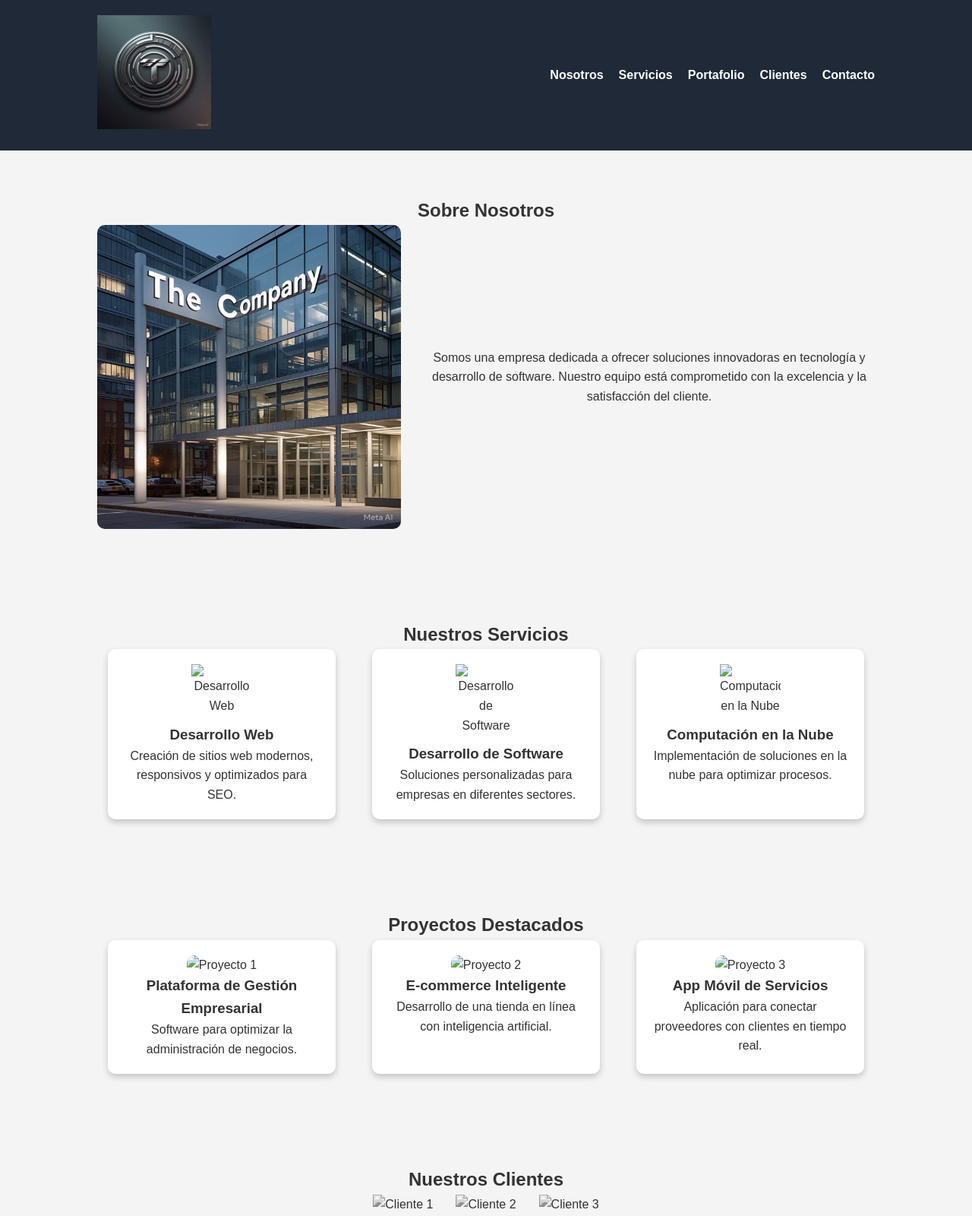
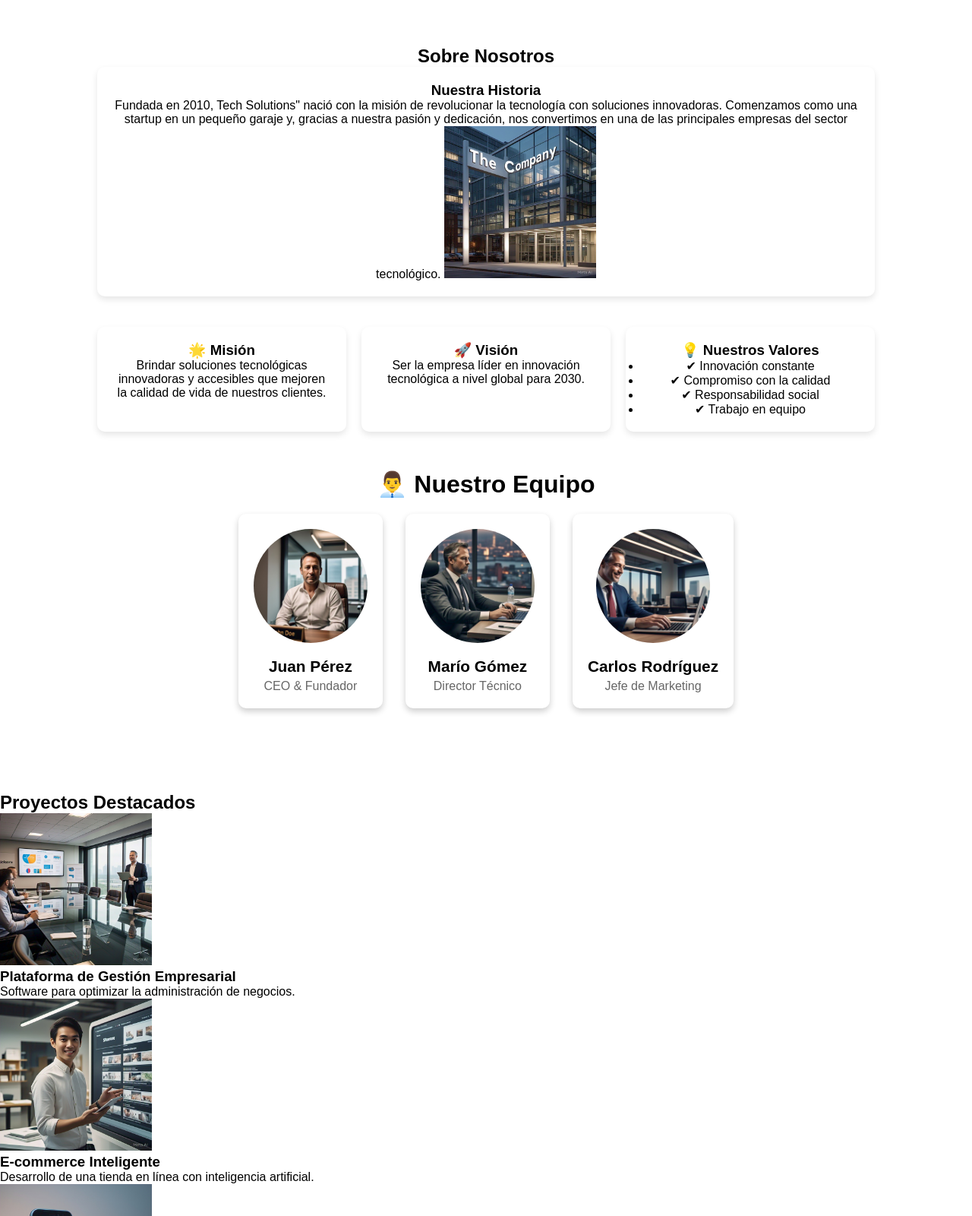
Before and after one commit to Fernando4974/PaginaWebColaborativa, a plain HTML site: page index.html in a window 1280 px wide. Shown: the top 1600 px of the page at 76% size. Drawn offline with Linux system fonts and the light colour scheme.

Commit message:
nuevos cambios

```diff
--- a/index.html
+++ b/index.html
@@ -10,94 +10,140 @@
 
 
         <header>
-            <div class="logo">
-                <img src="/img/LOGO PORTAFOLIO.jpeg" width = "200px" alt="logo">
-            </div>
-            <nav>
-                <ul>
-                    <li><a href="#nosotros">Nosotros</a></li>
-                    <li><a href="#servicios">Servicios</a></li>
-                    <li><a href="#portafolio">Portafolio</a></li>
-                    <li><a href="#clientes">Clientes</a></li>
-                    <li><a href="#contacto">Contacto</a></li>
-                </ul>
-            </nav>
+
+
         </header>
 
+        <section id="sobre-nosotros">
+            <h2>Sobre Nosotros</h2>
 
-        <section id="nosotros">
-            <h2>Sobre Nosotros</h2>
-            <div class="contenedor-nosotros">
-                <img src="/img/foto empresa.jpeg" alt="Imagen de la empresa">
-                <p>Somos una empresa dedicada a ofrecer soluciones innovadoras en tecnología y desarrollo de software. Nuestro equipo está comprometido con la excelencia y la satisfacción del cliente.</p>
+            <!-- Historia de la empresa -->
+            <div class="historia">
+                <h3>Nuestra Historia</h3>
+                <p>
+                    Fundada en 2010, Tech Solutions&quot nació con la misión de revolucionar la tecnología con soluciones innovadoras.
+                    Comenzamos como una startup en un pequeño garaje y, gracias a nuestra pasión y dedicación, nos
+                    convertimos en una de las principales empresas del sector tecnológico.
+                    <img src="/img/foto empresa.jpeg"width="200px" alt="">
+                </p>
+            </div>
+
+            <!-- Misión, Visión y Valores -->
+            <div class="mision-vision-valores">
+                <div class="mision">
+                    <h3>🌟 Misión</h3>
+                    <p>
+                        Brindar soluciones tecnológicas innovadoras y accesibles que mejoren la calidad de vida de nuestros clientes.
+                    </p>
+                </div>
+                <div class="vision">
+                    <h3>🚀 Visión</h3>
+                    <p>
+                        Ser la empresa líder en innovación tecnológica a nivel global para 2030.
+                    </p>
+                </div>
+                <div class="valores">
+                    <h3>💡 Nuestros Valores</h3>
+                    <ul>
+                        <li>✔ Innovación constante</li>
+                        <li>✔ Compromiso con la calidad</li>
+                        <li>✔ Responsabilidad social</li>
+                        <li>✔ Trabajo en equipo</li>
+                    </ul>
+                </div>
+            </div>
+
+            <!-- Equipo de Trabajo -->
+            <div class="equipo">
+                <h3>👨‍💼 Nuestro Equipo</h3>
+                <div class="miembros">
+                    <div class="miembro">
+                        <img src="/img/WhatsApp Image 2025-03-12 at 10.15.31 AM.jpeg" width ="200px"alt="Foto de Juan Pérez">
+                        <h4>Juan Pérez</h4>
+                        <p>CEO & Fundador</p>
+                    </div>
+                    <div class="miembro">
+                        <img src="/img/WhatsApp Image 2025-03-12 at 10.18.56 AM.jpeg" width ="200px" alt="Foto de María Gómez">
+                        <h4>Marío Gómez</h4>
+                        <p>Director Técnico</p>
+                    </div>
+                    <div class="miembro">
+                        <img src="/img/WhatsApp Image 2025-03-12 at 10.16.31 AM.jpeg" width ="200px"alt ="foto Carlos Rodríguez">
+                        <h4>Carlos Rodríguez</h4>
+                        <p>Jefe de Marketing</p>
+                    </div>
+                </div>
             </div>
         </section>
 
-        <!-- ✅ SECCIÓN SERVICIOS -->
-        <section id="servicios">
-            <h2>Nuestros Servicios</h2>
-            <div class="contenedor-servicios">
-                <div class="servicio">
-                    <img src="img/desarrollo-web.png" alt="Desarrollo Web">
-                    <h3>Desarrollo Web</h3>
-                    <p>Creación de sitios web modernos, responsivos y optimizados para SEO.</p>
-                </div>
-                <div class="servicio">
-                    <img src="img/desarrollo-software.png" alt="Desarrollo de Software">
-                    <h3>Desarrollo de Software</h3>
-                    <p>Soluciones personalizadas para empresas en diferentes sectores.</p>
-                </div>
-                <div class="servicio">
-                    <img src="img/cloud.png" alt="Computación en la Nube">
-                    <h3>Computación en la Nube</h3>
-                    <p>Implementación de soluciones en la nube para optimizar procesos.</p>
-                </div>
-            </div>
-        </section>
+
+
 
         <!-- ✅ SECCIÓN PORTAFOLIO DE PROYECTOS -->
         <section id="portafolio">
             <h2>Proyectos Destacados</h2>
             <div class="contenedor-portafolio">
                 <div class="proyecto">
-                    <img src="img/proyecto1.jpg" alt="Proyecto 1">
+                    <img src="/img/proyecto 1.jpeg"width ="200px" alt="Proyecto 1">
                     <h3>Plataforma de Gestión Empresarial</h3>
                     <p>Software para optimizar la administración de negocios.</p>
                 </div>
                 <div class="proyecto">
-                    <img src="img/proyecto2.jpg" alt="Proyecto 2">
+                    <img src="/img/ecommerce.jpeg"width ="200px" alt="Proyecto 2">
                     <h3>E-commerce Inteligente</h3>
                     <p>Desarrollo de una tienda en línea con inteligencia artificial.</p>
                 </div>
                 <div class="proyecto">
-                    <img src="img/proyecto3.jpg" alt="Proyecto 3">
+                    <img src="/img/WhatsApp Image 2025-03-12 at 10.08.07 AM.jpeg" width ="200px"alt="Proyecto 3">
                     <h3>App Móvil de Servicios</h3>
                     <p>Aplicación para conectar proveedores con clientes en tiempo real.</p>
                 </div>
             </div>
         </section>
 
-        <!-- ✅ SECCIÓN CLIENTES -->
-        <section id="clientes">
-            <h2>Nuestros Clientes</h2>
-            <div class="contenedor-clientes">
-                <img src="img/cliente1.png" alt="Cliente 1">
-                <img src="img/cliente2.png" alt="Cliente 2">
-                <img src="img/cliente3.png" alt="Cliente 3">
+    <!-- ✅ SECCIÓN COMENTARIOS -->
+<section id="comentarios">
+    <h2>🗨️ Opiniones de Nuestros Clientes</h2>
+    <div class="contenedor-comentarios">
+
+        <div class="comentario">
+            <img src="/img/WhatsApp Image 2025-03-12 at 10.18.56 AM.jpeg" alt="Foto de Cliente 1">
+            <div class="contenido-comentario">
+                <h4>Marío Fernández</h4>
+                <p>"Excelente servicio, muy profesionales y atentos a cada detalle. 100% recomendado!"</p>
             </div>
-        </section>
+        </div>
 
-        <!-- ✅ SECCIÓN CONTACTO -->
-        <section id="contacto">
-            <h2>Contáctanos</h2>
-            <p>Déjanos un mensaje y te responderemos lo antes posible.</p>
-            <form>
-                <input type="text" placeholder="Nombre" required>
-                <input type="email" placeholder="Correo Electrónico" required>
-                <textarea placeholder="Tu mensaje" required></textarea>
-                <button type="submit">Enviar</button>
-            </form>
-        </section>
+        <div class="comentario">
+            <img src="/img/WhatsApp Image 2025-03-12 at 10.15.31 AM.jpeg" alt="Foto de Cliente 2">
+            <div class="contenido-comentario">
+                <h4>Carlos Gómez</h4>
+                <p>"La mejor empresa con la que he trabajado. Calidad, puntualidad y un trato excepcional."</p>
+            </div>
+        </div>
+
+        <div class="comentario">
+            <img src="/img/WhatsApp Image 2025-03-12 at 10.16.31 AM.jpeg" alt="Foto de Cliente 3">
+            <div class="contenido-comentario">
+                <h4>Andres Ramírez</h4>
+                <p>"Increíble atención al cliente y soluciones innovadoras. ¡Definitivamente volveré a contratar sus servicios!"</p>
+            </div>
+        </div>
+
+    </div>
+
+    <!-- Formulario para agregar nuevos comentarios -->
+    <div class="formulario-comentarios">
+        <h3>📝 Deja tu Comentario</h3>
+        <form>
+            <input type="text" placeholder="Tu Nombre" required>
+            <textarea placeholder="Escribe tu comentario aquí..." required></textarea>
+            <button type="submit">Enviar Comentario</button>
+        </form>
+    </div>
+</section>
+
+
 
 
 
--- a/style.css
+++ b/style.css
@@ -3,130 +3,154 @@
     margin: 0;
     padding: 0;
     box-sizing: border-box;
-    font-family: 'Arial', sans-serif;
+    font-family: Arial, sans-serif;
 }
 
-body {
-    background-color: #f4f4f4;
-    color: #333;
-    line-height: 1.6;
-}
-
-/* 🔹 HEADER */
-header {
-    display: flex;
-    justify-content: space-between;
-    align-items: center;
-    background-color: #1f2937;
-    padding: 20px 10%;
-}
-
-header .logo img {
-    max-width: 150px;
-}
-
-nav ul {
-    list-style: none;
-    display: flex;
-    gap: 20px;
-}
-
-nav ul li {
-    display: inline;
-}
-
-nav ul li a {
-    color: #fff;
-    text-decoration: none;
-    font-weight: bold;
-    transition: color 0.3s;
-}
-
-nav ul li a:hover {
-    color: #38bdf8;
-}
-
-/* 🔹 SECCIONES */
-section {
+/* 🔹 Sección General */
+#sobre-nosotros {
     padding: 60px 10%;
     text-align: center;
 }
 
-/* 🔹 SECCIÓN NOSOTROS */
-.contenedor-nosotros {
-    display: flex;
-    align-items: center;
-    gap: 30px;
-    justify-content: center;
+/* 🔹 Historia */
+.historia {
+    margin-bottom: 40px;
+    padding: 20px;
+    border-radius: 10px;
+    box-shadow: 0 4px 8px rgba(0, 0, 0, 0.1);
 }
 
-.contenedor-nosotros img {
-    max-width: 400px;
-    border-radius: 10px;
+/* 🔹 Misión, Visión y Valores */
+.mision-vision-valores {
+    display: flex;
+    justify-content: space-between;
+    gap: 20px;
+    flex-wrap: wrap;
 }
 
-/* 🔹 SECCIÓN SERVICIOS */
-.contenedor-servicios {
-    display: flex;
-    justify-content: space-around;
-    flex-wrap: wrap;
-    gap: 20px;
-}
-
-.servicio {
-    background: white;
+.mision, .vision, .valores {
+    flex: 1;
+    min-width: 250px;
     padding: 20px;
     border-radius: 10px;
     text-align: center;
-    max-width: 300px;
-    box-shadow: 0 4px 8px rgba(0, 0, 0, 0.2);
+    box-shadow: 0 4px 8px rgba(0, 0, 0, 0.1);
+    transition: transform 0.3s ease-in-out;
+}
+/* 🔹 SECCIÓN EQUIPO */
+.equipo {
+    text-align: center;
+    padding: 50px 10%;
 }
 
-.servicio img {
-    max-width: 80px;
-    margin-bottom: 10px;
+.equipo h3 {
+    font-size: 2em;
+    margin-bottom: 20px;
 }
 
-/* 🔹 SECCIÓN PORTAFOLIO */
-.contenedor-portafolio {
+/* 🔹 CONTENEDOR FLEXIBLE PARA LOS MIEMBROS */
+.miembros {
     display: flex;
-    justify-content: space-around;
-    flex-wrap: wrap;
-    gap: 20px;
+    justify-content: center; /* Centra los elementos */
+    gap: 30px; /* Espacio entre miembros */
+    flex-wrap: wrap; /* Permite que los elementos se ajusten en pantallas pequeñas */
 }
 
-.proyecto {
-    background: white;
+/* 🔹 ESTILO PARA CADA MIEMBRO */
+.miembro {
+    background: #fff;
     padding: 20px;
     border-radius: 10px;
     text-align: center;
-    max-width: 300px;
     box-shadow: 0 4px 8px rgba(0, 0, 0, 0.2);
+    max-width: 250px; /* Evita que sean demasiado anchos */
+    transition: transform 0.3s ease-in-out, box-shadow 0.3s ease-in-out;
 }
 
-.proyecto img {
-    max-width: 100%;
-    border-radius: 10px;
+.miembro:hover {
+    transform: translateY(-5px);
+    box-shadow: 0 6px 12px rgba(0, 0, 0, 0.25);
 }
 
-/* 🔹 SECCIÓN CLIENTES */
-.contenedor-clientes {
-    display: flex;
-    justify-content: center;
-    gap: 30px;
+/* 🔹 IMÁGENES REDONDEADAS */
+.miembro img {
+    width: 100%;
+    max-width: 150px; /* Tamaño máximo */
+    height: 150px;
+    object-fit: cover;
+    border-radius: 50%;
+    margin-bottom: 15px;
 }
 
-.contenedor-clientes img {
-    max-width: 150px;
-    filter: grayscale(100%);
-    transition: filter 0.3s;
+/* 🔹 TEXTO DE LOS MIEMBROS */
+.miembro h4 {
+    font-size: 1.3em;
+    margin-bottom: 5px;
 }
 
-.contenedor-clientes img:hover {
-    filter: grayscale(0%);
+.miembro p {
+    font-size: 1em;
+    color: #666;
+}
+/* 🔹 SECCIÓN COMENTARIOS */
+#comentarios {
+    text-align: center;
+    padding: 50px 10%;
 }
 
-/* 🔹 SECCIÓN CONTACTO */
+#comentarios h2 {
+    font-size: 2em;
+    margin-bottom: 20px;
+}
+
+/* 🔹 CONTENEDOR DE COMENTARIOS */
+.contenedor-comentarios {
+    display: flex;
+    flex-direction: column;
+    gap: 20px;
+    align-items: center;
+}
+
+/* 🔹 ESTILO PARA CADA COMENTARIO */
+.comentario {
+    display: flex;
+    align-items: center;
+    background: #fff;
+    padding: 20px;
+    border-radius: 10px;
+    max-width: 600px;
+    width: 100%;
+    box-shadow: 0 4px 8px rgba(0, 0, 0, 0.2);
+    gap: 15px;
+}
+
+.comentario img {
+    width: 60px;
+    height: 60px;
+    border-radius: 50%;
+    object-fit: cover;
+}
+
+.contenido-comentario h4 {
+    font-size: 1.2em;
+    margin-bottom: 5px;
+}
+
+.contenido-comentario p {
+    font-size: 1em;
+    color: #666;
+}
+
+/* 🔹 FORMULARIO PARA NUEVOS COMENTARIOS */
+.formulario-comentarios {
+    margin-top: 40px;
+}
+
+.formulario-comentarios h3 {
+    font-size: 1.5em;
+    margin-bottom: 15px;
+}
+
 form {
     display: flex;
     flex-direction: column;
@@ -142,6 +166,10 @@ form input, form textarea {
     border-radius: 5px;
 }
 
+form textarea {
+    height: 100px;
+}
+
 form button {
     padding: 10px;
     background-color: #38bdf8;
```
Also changed, not shown: img/WhatsApp Image 2025-03-12 at 10.03.18 AM.jpeg (added), img/WhatsApp Image 2025-03-12 at 10.08.07 AM.jpeg (added), img/WhatsApp Image 2025-03-12 at 10.15.31 AM.jpeg (added), img/WhatsApp Image 2025-03-12 at 10.16.31 AM.jpeg (added), img/WhatsApp Image 2025-03-12 at 10.18.56 AM.jpeg (added), img/WhatsApp Image 2025-03-12 at 11.02.27 AM.jpeg (added), img/WhatsApp Image 2025-03-12 at 11.02.28 AM.jpeg (added), img/WhatsApp Image 2025-03-12 at 11.02.29 AM.jpeg (added), img/computacion en la nube.jpeg (added), img/desarrollo de sofware servicio.jpeg (added), img/desarrollo de sofware.jpeg (added), img/ecommerce.jpeg (added), img/proyecto 1.jpeg (added).
